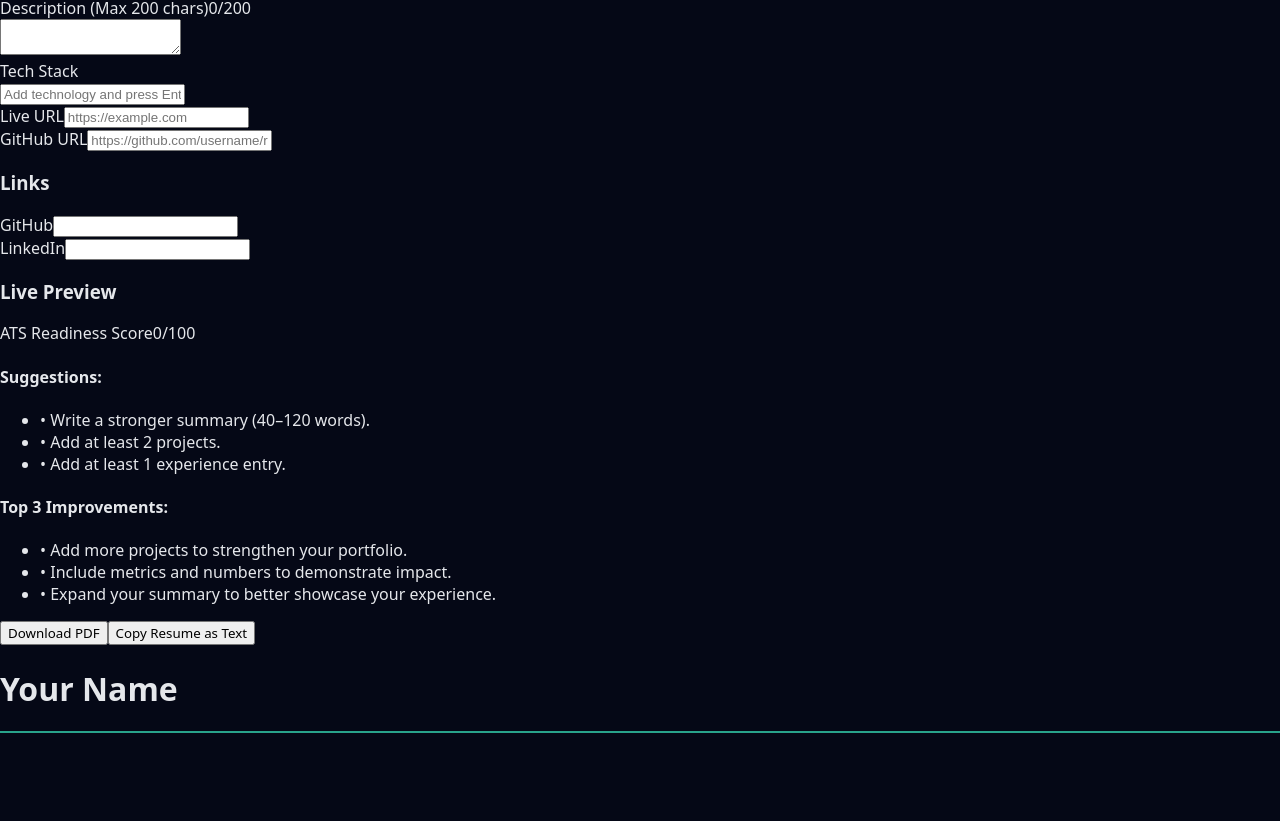
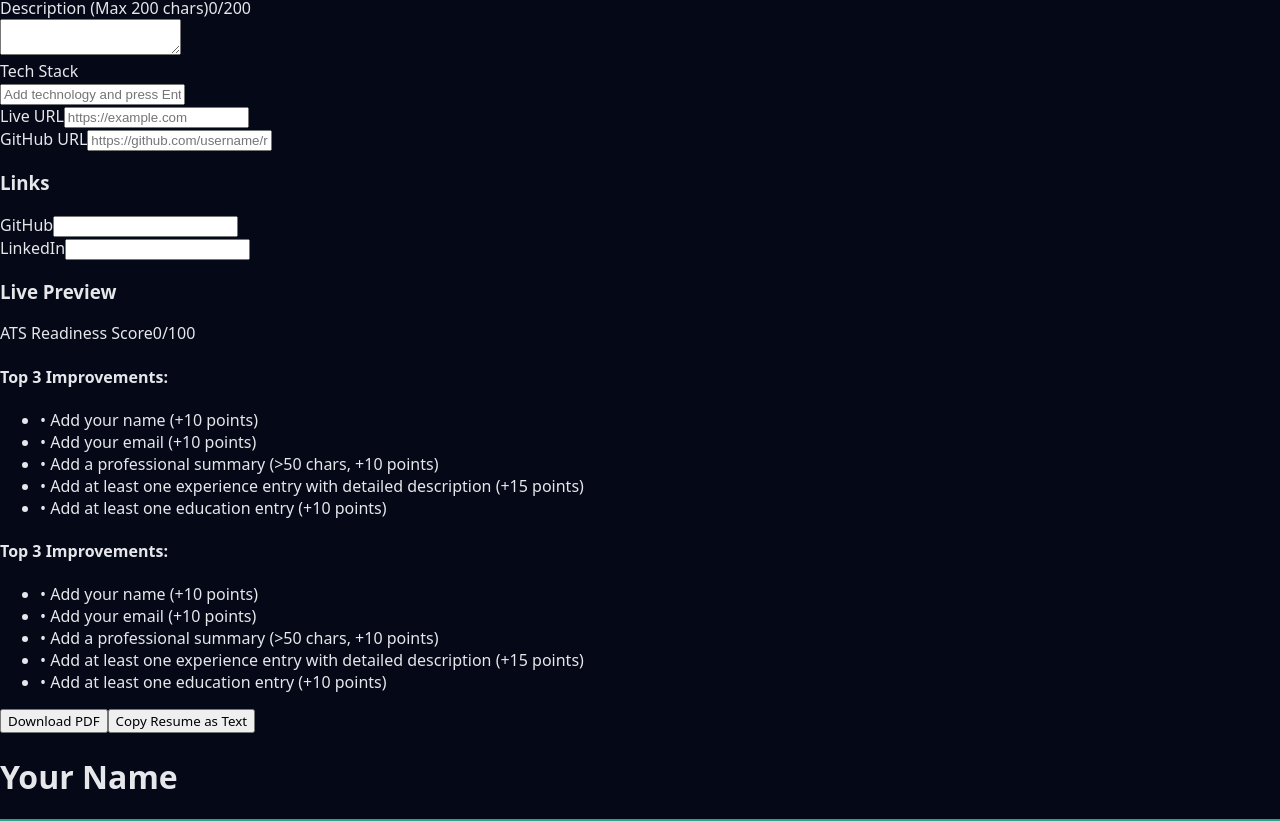
Before and after one commit to shivalilaamdabade/AI-Resume-builder, a Next.js app: page /builder in a window 1280 px wide. Shown: the part 1478-2299 px from the top of the page. Before the commit the page ends 2211 px from the top, so only its background shows below. Built offline with nearby package versions, Linux system fonts and the light colour scheme.

Commit message:
Add ATS Resume Scoring system with real-time scoring and improvement suggestions

```diff
--- a/app/builder/ResumePreview.tsx
+++ b/app/builder/ResumePreview.tsx
@@ -123,7 +123,7 @@ export default function ResumePreview({ data, template = 'classic', colorTheme =
             {/* Skills in sidebar */}
             {hasSkills && (
               <div className="mb-6">
-                <h2 className={`${getTemplateClass("text-base font-semibold pb-1 mb-2")} ${(template === 'minimal') ? 'uppercase tracking-wider text-xs' : ''}`} style={{ borderBottom: `2px solid ${accentColor}` }}>
+                <h2 className={`${getTemplateClass("text-base font-semibold pb-1 mb-2")} ${(template as string === 'minimal') ? 'uppercase tracking-wider text-xs' : ''}`} style={{ borderBottom: `2px solid ${accentColor}` }}>
                   SKILLS
                 </h2>
                 <div className="space-y-2">
@@ -263,7 +263,7 @@ export default function ResumePreview({ data, template = 'classic', colorTheme =
         <div>
           {/* Header */}
           <div className="border-b pb-4 mb-4" style={template === 'classic' ? { borderBottom: `2px solid ${accentColor}` } : {}}>
-            <h1 className={`${getTemplateClass("text-2xl font-bold text-center print:text-2xl")} ${(template === 'minimal') ? 'uppercase tracking-wide' : ''} print:uppercase print:tracking-wide`}>
+            <h1 className={`${getTemplateClass("text-2xl font-bold text-center print:text-2xl")} ${(template as string === 'minimal') ? 'uppercase tracking-wide' : ''} print:uppercase print:tracking-wide`}>
               {data.personalInfo.name || "Your Name"}
             </h1>
             <div className="flex justify-center space-x-6 mt-2 text-gray-600">
--- a/app/builder/page.tsx
+++ b/app/builder/page.tsx
@@ -15,11 +15,11 @@ export default function BuilderPage() {
     summary: "",
     education: [{ institution: "", degree: "", year: "" }],
     experience: [{ company: "", position: "", duration: "", description: "" }],
-    projects: [{ title: "", description: "", techStack: [], liveUrl: "", githubUrl: "" }], // Updated projects structure
+    projects: [{ title: "", description: "", techStack: [] as string[], liveUrl: "", githubUrl: "" }], // Updated projects structure
     skills: {
-      technical: [],
-      soft: [],
-      tools: []
+      technical: [] as string[],
+      soft: [] as string[],
+      tools: [] as string[]
     }, // New skills structure
     links: {
       github: "",
@@ -87,126 +87,141 @@ export default function BuilderPage() {
   const calculateATSScore = (): number => {
     let score = 0;
 
-    // Check summary length (40-120 words)
-    const summaryWords = resumeData.summary.trim().split(/\s+/).filter(word => word.length > 0);
-    if (summaryWords.length >= 40 && summaryWords.length <= 120) {
+    // +10 if name provided
+    if (resumeData.personalInfo.name.trim() !== "") {
+      score += 10;
+    }
+
+    // +10 if email provided
+    if (resumeData.personalInfo.email.trim() !== "") {
+      score += 10;
+    }
+
+    // +10 if summary > 50 chars
+    if (resumeData.summary.trim().length > 50) {
+      score += 10;
+    }
+
+    // +15 if at least 1 experience entry with bullets
+    if (resumeData.experience.some(exp =>
+      exp.company.trim() !== "" &&
+      exp.position.trim() !== "" &&
+      exp.description.trim() !== ""
+    )) {
       score += 15;
     }
 
-    // Check for at least 2 projects
-    if (resumeData.projects.length >= 2) {
+    // +10 if at least 1 education entry
+    if (resumeData.education.some(edu =>
+      edu.institution.trim() !== "" ||
+      edu.degree.trim() !== "" ||
+      edu.year.trim() !== ""
+    )) {
       score += 10;
     }
 
-    // Check for at least 1 experience entry
-    if (resumeData.experience.some(exp => exp.company.trim() !== "")) {
+    // +10 if at least 5 skills added
+    const totalSkills = [...resumeData.skills.technical, ...resumeData.skills.soft, ...resumeData.skills.tools].length;
+    if (totalSkills >= 5) {
       score += 10;
     }
 
-    // Check for at least 8 skills total
-    const totalSkills = [...resumeData.skills.technical, ...resumeData.skills.soft, ...resumeData.skills.tools].length;
-    if (totalSkills >= 8) {
+    // +10 if at least 1 project added
+    if (resumeData.projects.some(proj =>
+      proj.title.trim() !== "" ||
+      proj.description.trim() !== ""
+    )) {
       score += 10;
     }
 
-    // Check for GitHub or LinkedIn link
-    if (resumeData.links.github.trim() !== "" || resumeData.links.linkedin.trim() !== "") {
-      score += 10;
+    // +5 if phone provided
+    if (resumeData.personalInfo.phone.trim() !== "") {
+      score += 5;
     }
 
-    // Check experience/project bullets for numbers (% X k etc.)
-    const hasNumbersInBullets = [
-      ...resumeData.experience.map(exp => exp.description),
-      ...resumeData.projects.map(proj => proj.description)
-    ].some(text => /[%0-9kmb]/i.test(text));
-
-    if (hasNumbersInBullets) {
-      score += 15;
+    // +5 if LinkedIn provided
+    if (resumeData.links.linkedin.trim() !== "") {
+      score += 5;
     }
 
-    // Check for complete education fields
-    const hasCompleteEducation = resumeData.education.some(edu =>
-      edu.institution.trim() !== "" && edu.degree.trim() !== "" && edu.year.trim() !== ""
-    );
-    if (hasCompleteEducation) {
+    // +5 if GitHub provided
+    if (resumeData.links.github.trim() !== "") {
+      score += 5;
+    }
+
+    // +10 if summary contains action verbs (built, led, designed, improved, etc.)
+    const actionVerbs = ['built', 'led', 'designed', 'improved', 'created', 'managed', 'developed', 'implemented', 'launched', 'established'];
+    const summaryLower = resumeData.summary.toLowerCase();
+    if (actionVerbs.some(verb => summaryLower.includes(verb))) {
       score += 10;
     }
 
     return Math.min(score, 100); // Cap at 100
   };
 
-  // Generate suggestions
-  const getSuggestions = (): string[] => {
+  // Generate improvement suggestions
+  const getImprovementSuggestions = (): string[] => {
     const suggestions: string[] = [];
 
-    const summaryWords = resumeData.summary.trim().split(/\s+/).filter(word => word.length > 0);
-    if (summaryWords.length < 40 || summaryWords.length > 120) {
-      suggestions.push("Write a stronger summary (40–120 words)." );
+    if (resumeData.personalInfo.name.trim() === "") {
+      suggestions.push("Add your name (+10 points)");
     }
 
-    if (resumeData.projects.length < 2) {
-      suggestions.push("Add at least 2 projects." );
+    if (resumeData.personalInfo.email.trim() === "") {
+      suggestions.push("Add your email (+10 points)");
     }
 
-    if (!resumeData.experience.some(exp => exp.company.trim() !== "")) {
-      suggestions.push("Add at least 1 experience entry." );
+    if (resumeData.summary.trim().length <= 50) {
+      suggestions.push("Add a professional summary (>50 chars, +10 points)");
     }
 
-    // Check for at least 8 skills total
-    const totalSkills = [...resumeData.skills.technical, ...resumeData.skills.soft, ...resumeData.skills.tools].length;
-    if (totalSkills < 8) {
-      suggestions.push("Add more skills (target 8+)." );
+    if (!resumeData.experience.some(exp =>
+      exp.company.trim() !== "" &&
+      exp.position.trim() !== "" &&
+      exp.description.trim() !== ""
+    )) {
+      suggestions.push("Add at least one experience entry with detailed description (+15 points)");
     }
 
-    const hasNumbersInBullets = [
-      ...resumeData.experience.map(exp => exp.description),
-      ...resumeData.projects.map(proj => proj.description)
-    ].some(text => /[%0-9kmb]/i.test(text));
-
-    if (!hasNumbersInBullets) {
-      suggestions.push("Add measurable impact (numbers) in bullets." );
+    if (!resumeData.education.some(edu =>
+      edu.institution.trim() !== "" ||
+      edu.degree.trim() !== "" ||
+      edu.year.trim() !== ""
+    )) {
+      suggestions.push("Add at least one education entry (+10 points)");
     }
 
-    if (suggestions.length > 3) {
-      return suggestions.slice(0, 3); // Limit to 3 suggestions
+    const totalSkills = [...resumeData.skills.technical, ...resumeData.skills.soft, ...resumeData.skills.tools].length;
+    if (totalSkills < 5) {
+      suggestions.push(`Add more skills (at least ${5 - totalSkills} more, +10 points)`);
     }
 
-    return suggestions;
-  };
-
-  // Get improvement suggestions
-  const getImprovementSuggestions = (): string[] => {
-    const improvements: string[] = [];
-
-    if (resumeData.projects.length < 2) {
-      improvements.push("Add more projects to strengthen your portfolio.");
+    if (!resumeData.projects.some(proj =>
+      proj.title.trim() !== "" ||
+      proj.description.trim() !== ""
+    )) {
+      suggestions.push("Add at least one project (+10 points)");
     }
 
-    const hasNumbersInBullets = [
-      ...resumeData.experience.map(exp => exp.description),
-      ...resumeData.projects.map(proj => proj.description)
-    ].some(text => /[%0-9kmb]/i.test(text));
-
-    if (!hasNumbersInBullets) {
-      improvements.push("Include metrics and numbers to demonstrate impact.");
+    if (resumeData.personalInfo.phone.trim() === "") {
+      suggestions.push("Add your phone number (+5 points)");
     }
 
-    const summaryWords = resumeData.summary.trim().split(/\s+/).filter(word => word.length > 0);
-    if (summaryWords.length < 40) {
-      improvements.push("Expand your summary to better showcase your experience.");
+    if (resumeData.links.linkedin.trim() === "") {
+      suggestions.push("Add your LinkedIn profile (+5 points)");
     }
 
-    // Check for at least 8 skills total
-    const totalSkills = [...resumeData.skills.technical, ...resumeData.skills.soft, ...resumeData.skills.tools].length;
-    if (totalSkills < 8) {
-      improvements.push("Add more relevant skills to improve keyword matching.");
+    if (resumeData.links.github.trim() === "") {
+      suggestions.push("Add your GitHub profile (+5 points)");
     }
 
-    if (!resumeData.experience.some(exp => exp.company.trim() !== "")) {
-      improvements.push("Consider adding internship or project work experience.");
+    const actionVerbs = ['built', 'led', 'designed', 'improved', 'created', 'managed', 'developed', 'implemented', 'launched', 'established'];
+    const summaryLower = resumeData.summary.toLowerCase();
+    if (!actionVerbs.some(verb => summaryLower.includes(verb))) {
+      suggestions.push("Include action verbs in your summary (built, led, designed, etc., +10 points)");
     }
 
-    return improvements.slice(0, 3); // Limit to top 3 improvements
+    return suggestions.slice(0, 5); // Limit to top 5 suggestions
   };
 
   // Handle skill input (Enter key to add skill)
@@ -254,7 +269,7 @@ export default function BuilderPage() {
         ...prev,
         skills: {
           ...prev.skills,
-          [category]: Array.from(new Set([...prev.skills[category], ...newSkills])) // Use Set to avoid duplicates
+          [category]: Array.from(new Set([...prev.skills[category], ...newSkills])) as string[] // Use Set to avoid duplicates
         }
       }));
     }
@@ -327,7 +342,6 @@ export default function BuilderPage() {
   };
 
   const atsScore = calculateATSScore();
-  const suggestions = getSuggestions();
   const improvementSuggestions = getImprovementSuggestions();
 
   // Function to copy resume as plain text
@@ -1042,11 +1056,11 @@ export default function BuilderPage() {
                 ></div>
               </div>
 
-              {suggestions.length > 0 && (
+              {improvementSuggestions.length > 0 && (
                 <div className="mt-4">
-                  <h4 className="text-sm font-medium text-gray-700 mb-2">Suggestions:</h4>
+                  <h4 className="text-sm font-medium text-gray-700 mb-2">Top 3 Improvements:</h4>
                   <ul className="space-y-1">
-                    {suggestions.map((suggestion, index) => (
+                    {improvementSuggestions.map((suggestion, index) => (
                       <li key={index} className="text-sm text-gray-600 flex items-start">
                         <span className="text-blue-500 mr-2">•</span> {suggestion}
                       </li>
--- a/next.config.mjs
+++ b/next.config.mjs
@@ -1,9 +1,6 @@
 /** @type {import('next').NextConfig} */
 const nextConfig = {
   reactStrictMode: true,
-  experimental: {
-    appDir: true
-  }
 };
 
 export default nextConfig;
```
Also changed, not shown: app/preview/page.tsx (+198 -0 lines).
